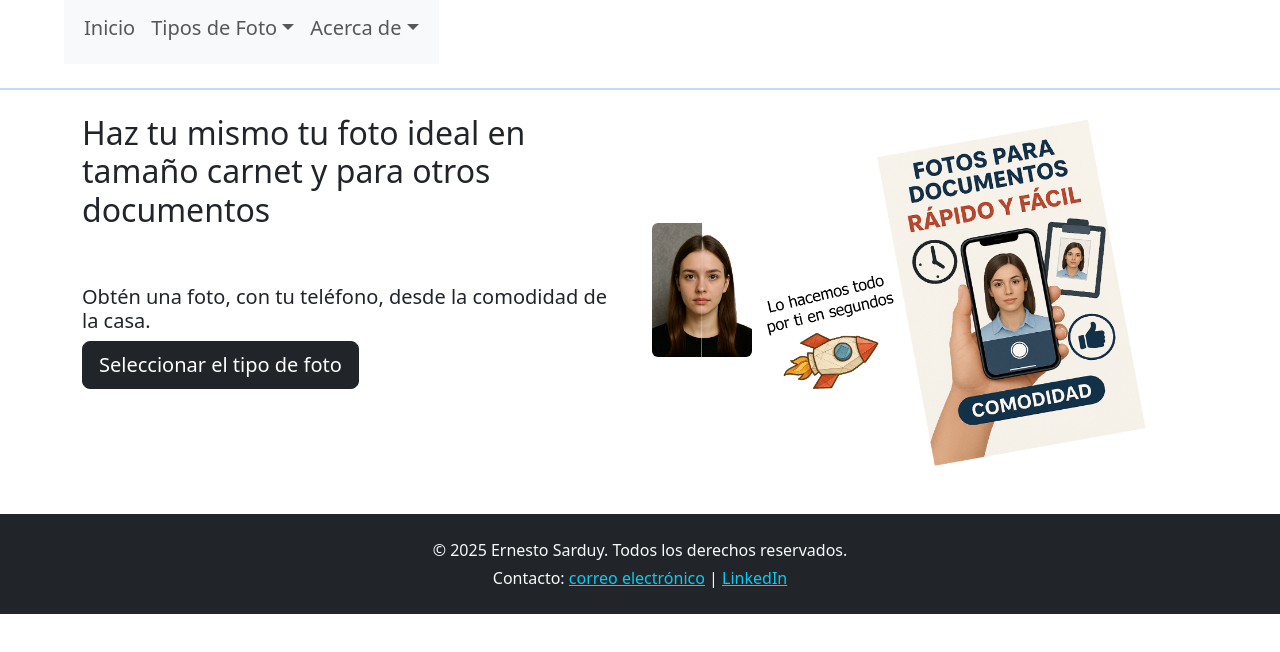
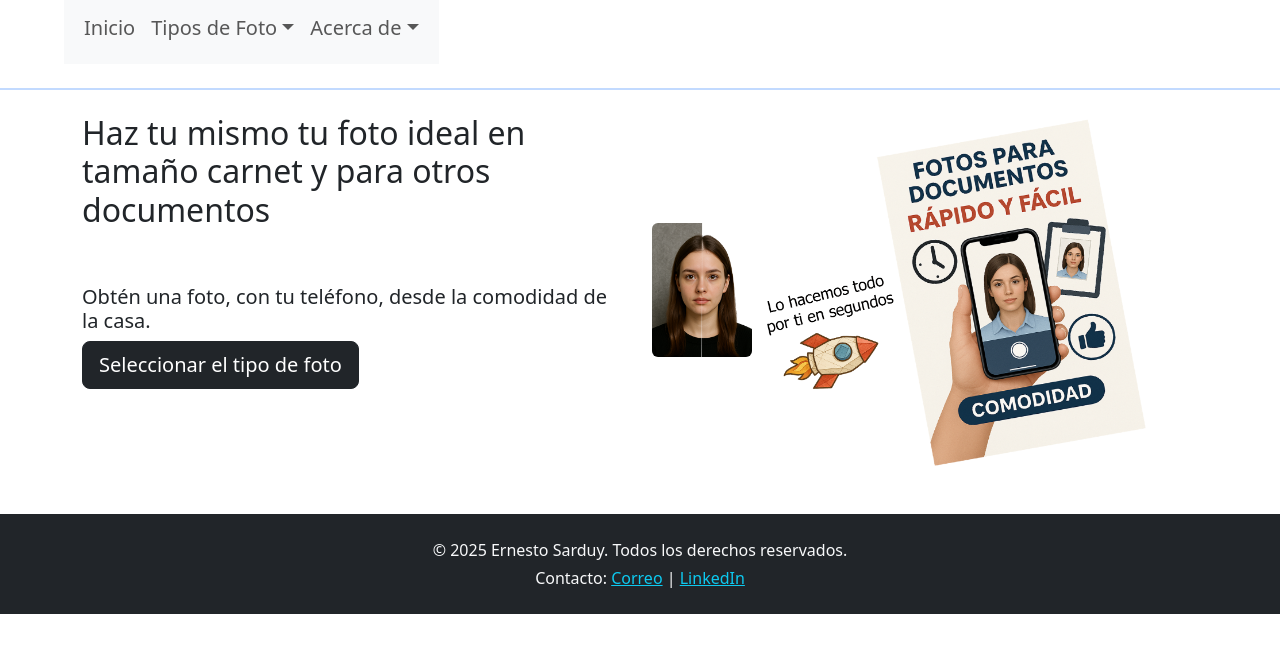
Before and after one commit to ernestosalonso2023/photoclub, a React (Vite) app in the folder photoclub/: page / in a window 1280 px wide. Shown: the top 652 px of the page. Built offline with nearby package versions, Linux system fonts and the light colour scheme.

Commit message:
modified:   photoclub/src/components/footerpage.jsx

```diff
--- a/photoclub/src/components/footerpage.jsx
+++ b/photoclub/src/components/footerpage.jsx
@@ -6,7 +6,7 @@ const FooterPage=()=> {
       <Container className="text-center">
         <p className="mb-1">© 2025 Ernesto Sarduy. Todos los derechos reservados.</p>
         <p className="mb-0">
-          Contacto: <a href="mailto:ernestosalonso2023@gmail.com" className="text-info">correo electrónico</a> |{" "}
+          Contacto: <a href="mailto:ernestosalonso2023@gmail.com" className="text-info">Correo</a> |{" "}
           <a href="www.linkedin.com/in/ernestosarduyalonso" className="text-info" target="_blank" rel="noopener noreferrer">
             LinkedIn
           </a>
```
